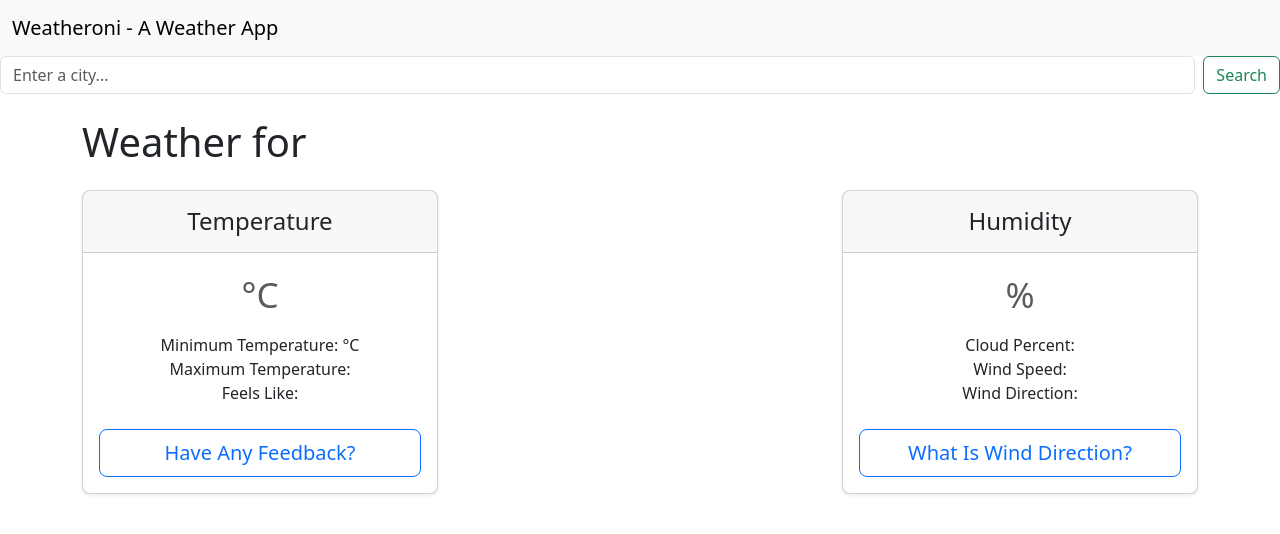
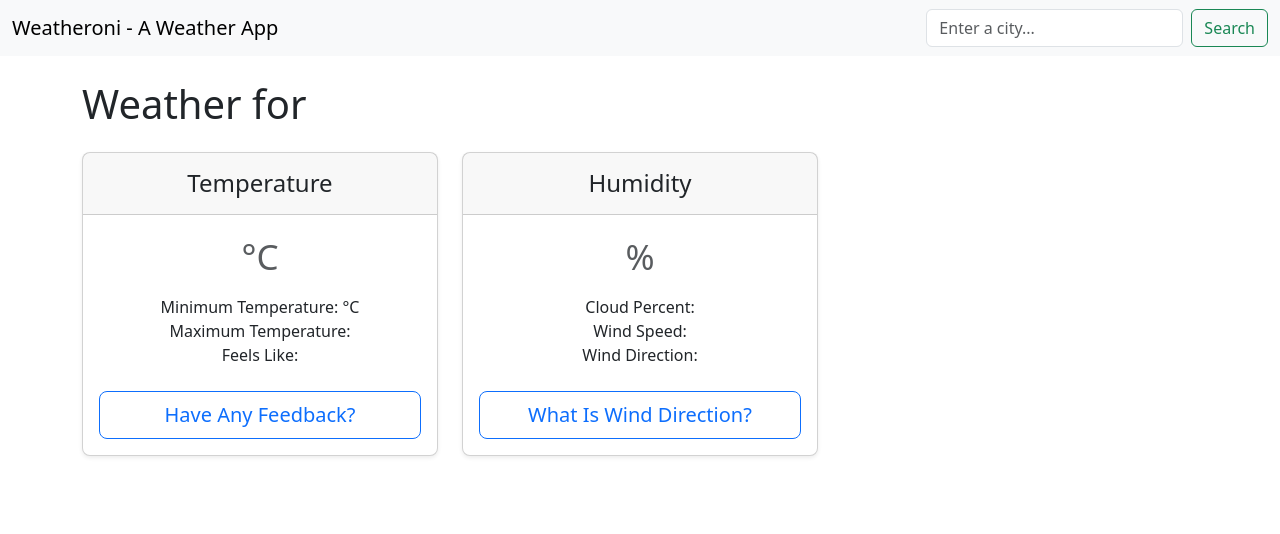
Before and after one commit to harshit2k9/weatheroni, a plain HTML site: page index.html in a window 1280 px wide. Drawn offline with nearby package versions, Linux system fonts and the light colour scheme.

Commit message:
Modification

```diff
--- a/index.html
+++ b/index.html
@@ -19,12 +19,12 @@
       </button>
       <div class="collapse navbar-collapse" id="navbarSupportedContent">
       </div>
+      <form class="d-flex" role="search">
+        <input class="form-control me-2" type="search" placeholder="Enter a city..." aria-label="Search" id="city">
+        <button class="btn btn-outline-success" id="submit" type="submit">Search</button>
+      </form>
     </div>
   </nav>
-  <form class="d-flex" role="search">
-    <input class="form-control me-2" type="search" placeholder="Enter a city..." aria-label="Search" id="city">
-    <button class="btn btn-outline-success" id="submit" type="submit">Search</button>
-  </form>
 
 
   <div class="container">
@@ -49,7 +49,6 @@
             </div>
           </div>
         </div>
-        <div></div>
         <div class="col">
           <div class="card mb-4 rounded-3 shadow-sm">
             <div class="card-header py-3">
```
